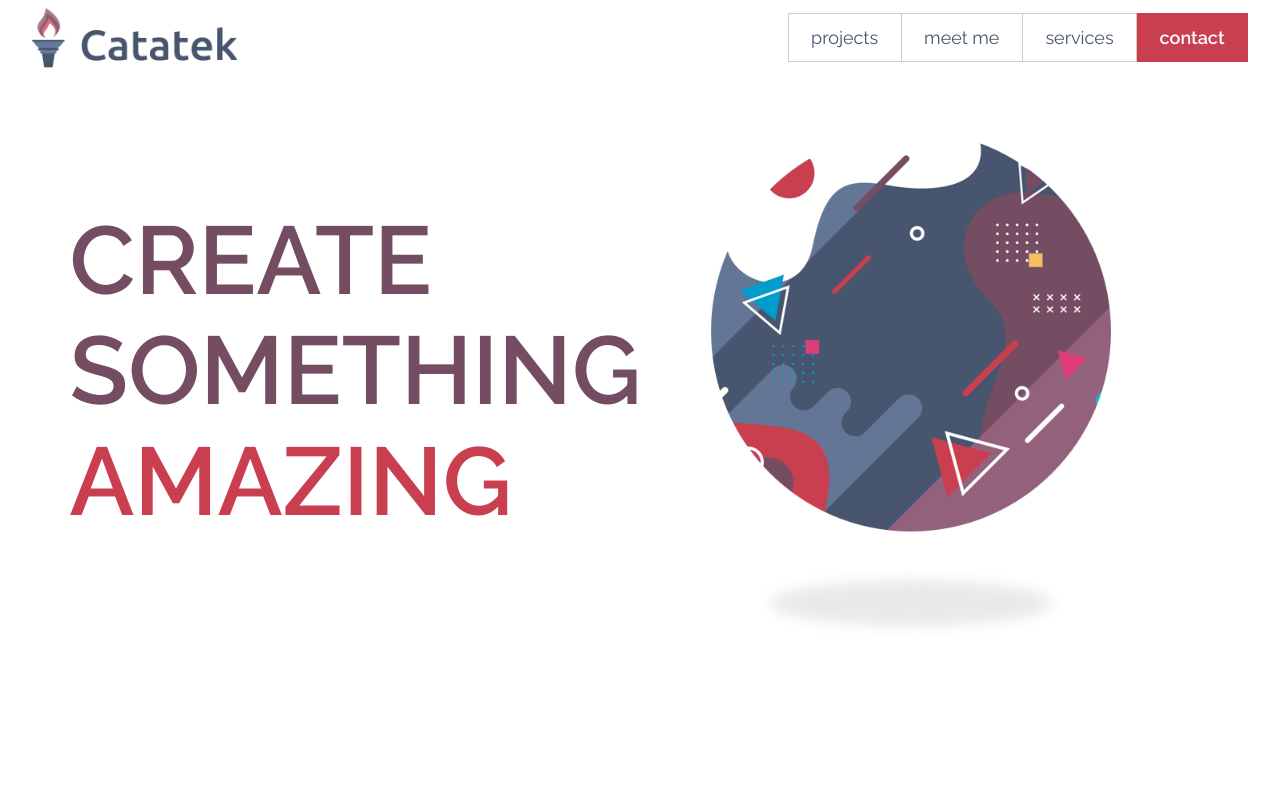
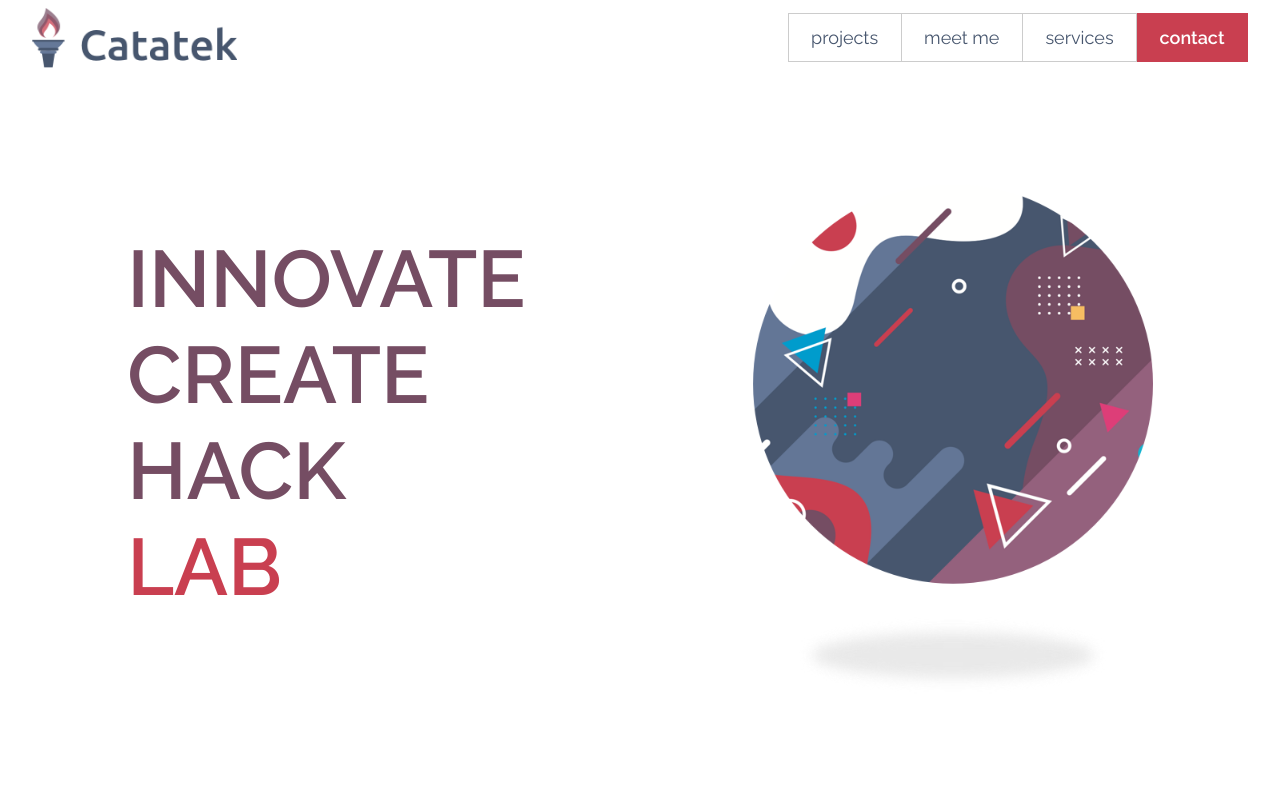
Before and after one commit to Catatek/catatekmarketing, a React (Create React App) app: page / in a window 1280 px wide. Shown: the top 800 px of the page. Built offline with nearby package versions, Linux system fonts and the light colour scheme.

Commit message:
Tweaks, polishing.

```diff
--- a/src/components/sections/Portfolio.jsx
+++ b/src/components/sections/Portfolio.jsx
@@ -19,7 +19,7 @@ const Wrapper = styled.div`
   justify-content: center;
   height: 100%;
   margin: 6em auto;
-  @media (max-width: 768px) {
+  @media (max-width: 780px) {
     flex-direction: column-reverse;
     justify-content: flex-start;
     align-items: center;
@@ -71,19 +71,33 @@ const Div = styled.div`
   margin: 1em;
   border-radius: 3px;
   cursor: pointer;
-  // box-shadow: 2px 4px 4px rgba(0, 0, 0, 0.25);
-  @media (max-width: 768px) {
-    width: 345px;
-    height: 379px;
+  @media (min-width: 2000px) {
+    max-width: 850px;
+  }
+  @media (min-width: 3000px) {
+    max-width: 1012px;
+  }
+  @media (max-width: 780px) {
+    width: 425px;
+  }
+  @media (max-width: 500px) {
+    width: 350px;
   }
 `;
 
 const StyledRow = styled(Row)`
   width: 80%;
   margin: 2em 0;
+  max-width: 600px;
   @media (max-width: 500px) {
     width: 90%;
     margin: 1em 0;
+  }
+  @media (max-width: 780px) {
+    text-align: center;
+  }
+  @media (min-width: 2000px) {
+    max-width: 850px;
   }
 `;
 
--- a/src/components/sections/Splash.jsx
+++ b/src/components/sections/Splash.jsx
@@ -6,7 +6,7 @@ import Globe from "../../assets/globe.png";
 const Wrapper = styled.div`
   display: flex;
   justify-content: space-evenly;
-  height: calc(90vh - 75px);
+  height: 750px;
   bottom: 0;
   align-items: center;
   width: 100%;
@@ -21,12 +21,17 @@ const Wrapper = styled.div`
 `;
 
 const Title = styled.h1`
-  font-size: 6em;
+  font-size: 5em;
   text-transform: uppercase;
   font-weight: 600;
   font-family: "Raleway", sans-serif;
   color: ${props => props.color || "#754D63"};
   margin: 0;
+  line-height: 1.2em;
+  @media (max-width: 780px) {
+    font-size: 4em;
+    line-height: 1em;
+  }
   @media (max-width: 500px) {
     font-size: 2.6em;
   }
@@ -34,6 +39,9 @@ const Title = styled.h1`
 
 const Img = styled.img`
   width: 80%;
+  @media (max-width: 780px) {
+    width: 65%;
+  }
   @media (max-width: 500px) {
     width: 50%;
   }
@@ -41,8 +49,10 @@ const Img = styled.img`
 
 const StyledColumn = styled(Column)`
   margin: 2em 0 0 0;
+  align-items: flex-end;
   @media (max-width: 768px) {
-    margin: 1.5em 0;
+    margin: 4em 0 0 0;
+    align-items: center;
   }
 `;
 
@@ -50,14 +60,15 @@ export default function Splash() {
   return (
     <Wrapper>
       <Column>
+        <Title>Innovate</Title>
         <Title>Create</Title>
-        <Title>Something</Title>
-        <Title color="#C93F50">Amazing</Title>
+        <Title>Hack</Title>
+        <Title color="#C93F50">Lab</Title>
       </Column>
       <StyledColumn>
         <Img src={Globe} alt="abstract thing" />
       </StyledColumn>
-      <Line primary bottom="15.5em" />
+      <Line primary bottom="14em" />
     </Wrapper>
   );
 }
--- a/src/components/shared/Content1.jsx
+++ b/src/components/shared/Content1.jsx
@@ -7,12 +7,15 @@ import Github from "../../assets/github.svg";
 import Medium from "../../assets/medium.svg";
 
 const Wrapper = styled.div`
-  padding: 6em 0 0 0;
+  height: 650px;
+  padding: 3em 0 0 0;
   @media (max-width: 768px) {
     display: flex;
     flex-direction: column;
     align-items: center;
     padding: 3em 0;
+    height: 100%;
+    text-align: center;
   }
 `;
 
@@ -40,7 +43,7 @@ const StyledRow2 = styled(Row)`
 `;
 
 const StyledTextRow = styled(Row)`
-  width: 80%;
+  width: 60%;
   margin: 4em auto;
   @media (max-width: 500px) {
     width: 90%;
@@ -142,7 +145,7 @@ export default function Content1({ title, type }) {
           <StyledRow2 alignitems="center" justifycontent="space-evenly">
             <Span>+</Span>
             <StyledColumn justifycontent="center" alignitems="center">
-              <Text>Many, many others from all over the world...</Text>
+              <Text>Many others with various talents and skills</Text>
             </StyledColumn>
           </StyledRow2>
         </StyledRow>
--- a/src/components/shared/Content2.jsx
+++ b/src/components/shared/Content2.jsx
@@ -5,9 +5,9 @@ import { Text, Row, Line, ContentTitle } from "../theme/index";
 
 const Wrapper = styled.div`
   background-color: ${props => props.color};
-  padding: 6em 0 1em 0;
-  min-height: 75vh;
-  @media (max-width: 768px) {
+  padding: 3em 0 0 0;
+  height: 700px;
+  @media (max-width: 780px) {
     display: flex;
     flex-direction: column;
     align-items: center;
@@ -21,9 +21,10 @@ const Span = styled.span`
 `;
 
 const StyledRow = styled(Row)`
-  margin: 2em auto;
-  width: 60%;
-  @media (max-width: 768px) {
+  margin: 3em auto;
+  width: 70%;
+  align-items: center;
+  @media (max-width: 780px) {
    width: 90%;
    margin: 2em 0;
    justify-content: center;
--- a/src/components/shared/Navigation.jsx
+++ b/src/components/shared/Navigation.jsx
@@ -14,7 +14,7 @@ const Wrapper = styled.div`
   background-color: #fff;
   justify-content: space-between;
   box-shadow: ${props => props.active && "0 0 10px rgba(0, 0, 0, 0.1)"};
-  @media (max-width: 500px) {
+  @media (max-width: 780px) {
     justify-content: center;
   }
 `;
@@ -23,6 +23,9 @@ const Img = styled.img`
   width: 205px;
   margin-left: 2em;
   height: 60px;
+  @media (max-width: 780px) {
+    margin-left: 0em;
+  }
   @media (max-width: 500px) {
     margin-left: 0em;
     width: 175px;
@@ -33,7 +36,7 @@ const Img = styled.img`
 const StyledRow = styled(Row)`
   align-items: center;
   margin: 0 2em 0 0;
-  @media (max-width: 500px) {
+  @media (max-width: 780px) {
     display: none;
   }
 `;
```
